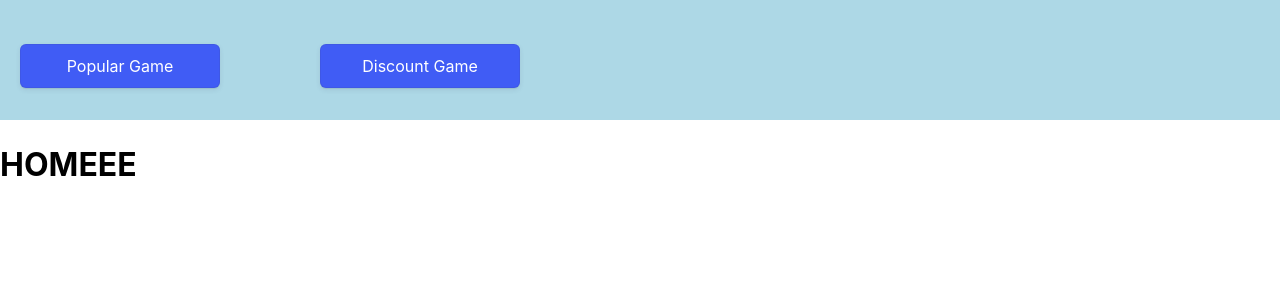
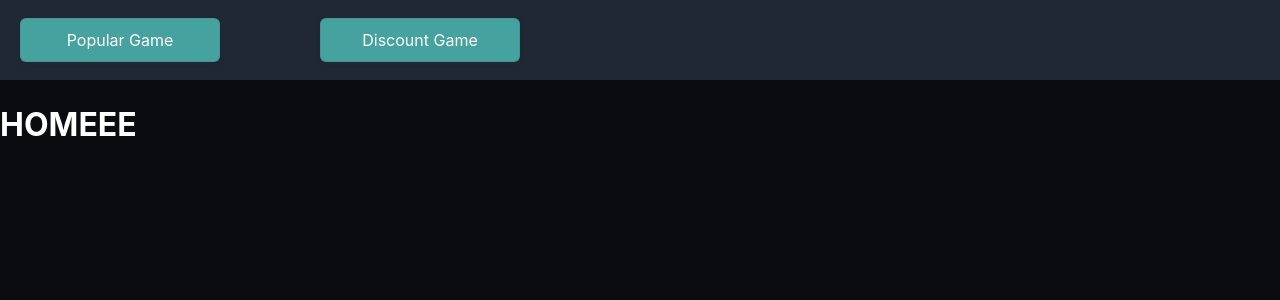
Before and after one commit to loguio/steam-java-news, a React (Vite) app in the folder frontend/: page / in a window 1280 px wide. Shown: the top 300 px of the page. Built offline with nearby package versions, Linux system fonts and the light colour scheme.

Commit message:
style button2

```diff
--- a/frontend/src/App.css
+++ b/frontend/src/App.css
@@ -1,3 +1,11 @@
 #root {
   margin: 0;
 }
+
+body {
+  background-color: #0b0c10;
+}
+
+h1 {
+  color: "white";
+}
--- a/frontend/src/pages/Home.tsx
+++ b/frontend/src/pages/Home.tsx
@@ -1,5 +1,5 @@
 export const Home = () => (
   <>
-    <h1>HOMEEE</h1>
+    <h1 style={{ color: "white" }}>HOMEEE</h1>
   </>
 );
--- a/frontend/src/pages/layout/Layout.tsx
+++ b/frontend/src/pages/layout/Layout.tsx
@@ -9,13 +9,14 @@ const Layout = (props: ReactNodeProps) => {
     <>
       <div
         style={{
-          height: "120px",
+          height: "80px",
           width: "100%",
-          backgroundColor: "lightblue",
+          backgroundColor: "#1F2833",
           alignItems: "center",
           display: "flex",
           gap: "100px",
           paddingLeft: "20px",
+          alignContent: "center",
         }}
       >
         <button onClick={() => null} className="button-9">
--- a/frontend/src/pages/layout/LayoutStyle.css
+++ b/frontend/src/pages/layout/LayoutStyle.css
@@ -1,7 +1,7 @@
 .button-9 {
   appearance: button;
   backface-visibility: hidden;
-  background-color: #405cf5;
+  background-color: #45a29e;
   border-radius: 6px;
   border-width: 0;
   box-shadow: rgba(50, 50, 93, 0.1) 0 0 0 1px inset,
@@ -14,7 +14,6 @@
   font-size: 100%;
   height: 44px;
   line-height: 1.15;
-  margin: 12px 0 0;
   outline: none;
   overflow: hidden;
   padding: 0 25px;
@@ -33,8 +32,7 @@
   cursor: default;
 }
 
-.button-9:focus {
-  box-shadow: rgba(50, 50, 93, 0.1) 0 0 0 1px inset,
-    rgba(50, 50, 93, 0.2) 0 6px 15px 0, rgba(0, 0, 0, 0.1) 0 2px 2px 0,
-    rgba(50, 151, 211, 0.3) 0 0 0 4px;
+.button-9:hover {
+  background-color: #55cdc5;
+  box-shadow: rgba(50, 50, 93, 0.2) 0 4px 8px 0, rgba(0, 0, 0, 0.1) 0 2px 4px 0;
 }
```
